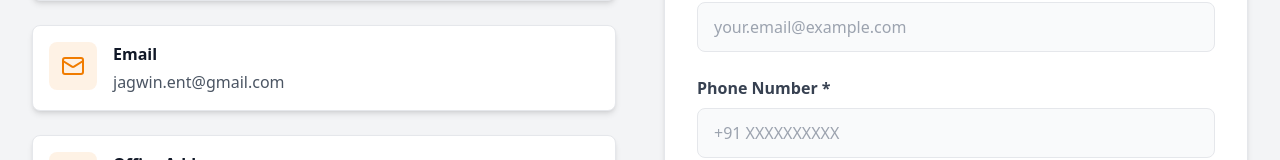
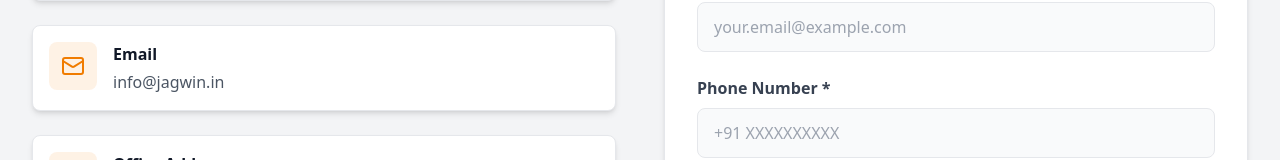
Before and after one commit to atinsharma24/jagwin-site, a Next.js app: page /contact in a window 1280 px wide. Shown: the part 557-717 px from the top of the page. Built offline with nearby package versions, Linux system fonts and the light colour scheme.

Commit message:
Update contact email to new domain

```diff
--- a/app/contact/page.tsx
+++ b/app/contact/page.tsx
@@ -91,7 +91,7 @@ export default function ContactPage() {
 
               {/* Email */}
               <a
-                href="mailto:jagwin.ent@gmail.com"
+                href="mailto:info@jagwin.in"
                 className="flex items-start space-x-4 p-4 rounded-lg bg-white dark:bg-gray-800 border border-gray-200 dark:border-gray-700 shadow-md hover:shadow-xl transition-all duration-300 hover:-translate-y-0.5 active:translate-y-0 motion-reduce:transform-none motion-reduce:transition-none group"
               >
                 <div className="flex-shrink-0 w-12 h-12 bg-primary/10 rounded-lg flex items-center justify-center">
@@ -102,7 +102,7 @@ export default function ContactPage() {
                     Email
                   </h3>
                   <p className="font-body text-gray-600 dark:text-gray-300 group-hover:text-primary transition-colors">
-                    jagwin.ent@gmail.com
+                    info@jagwin.in
                   </p>
                 </div>
               </a>
```
